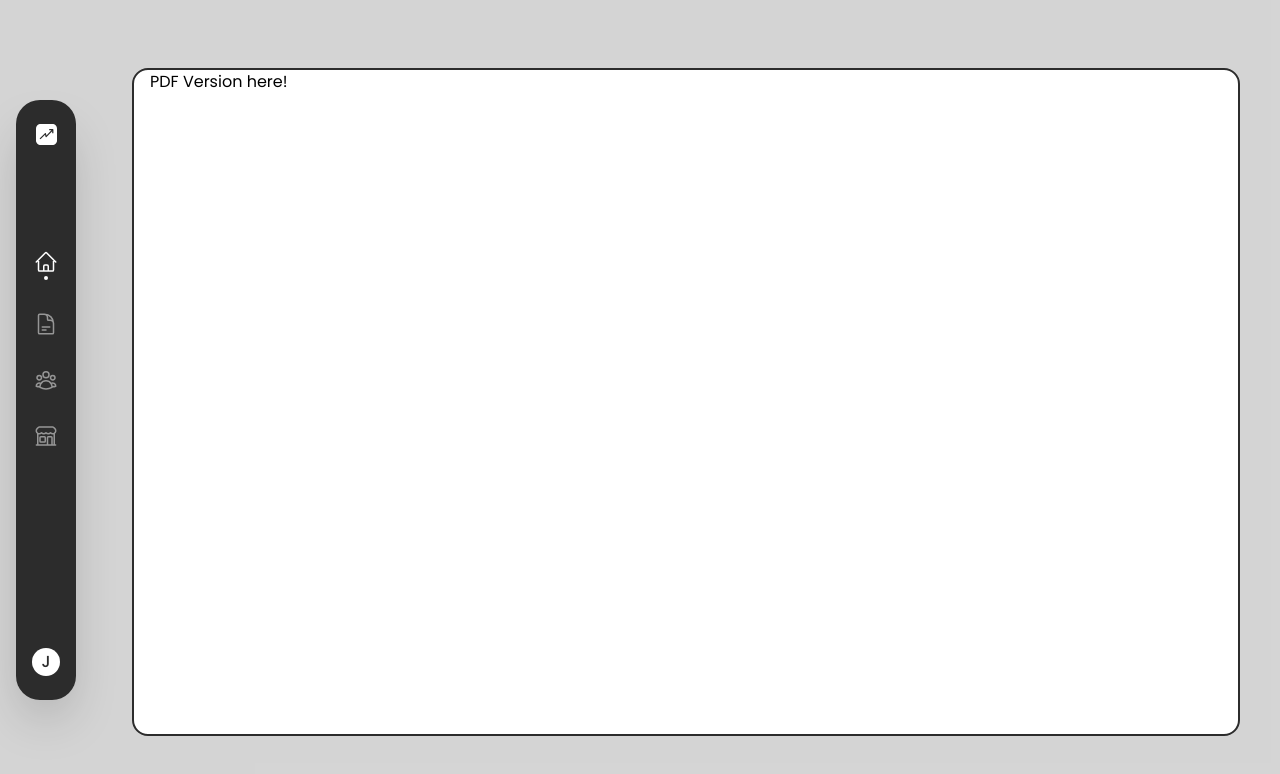
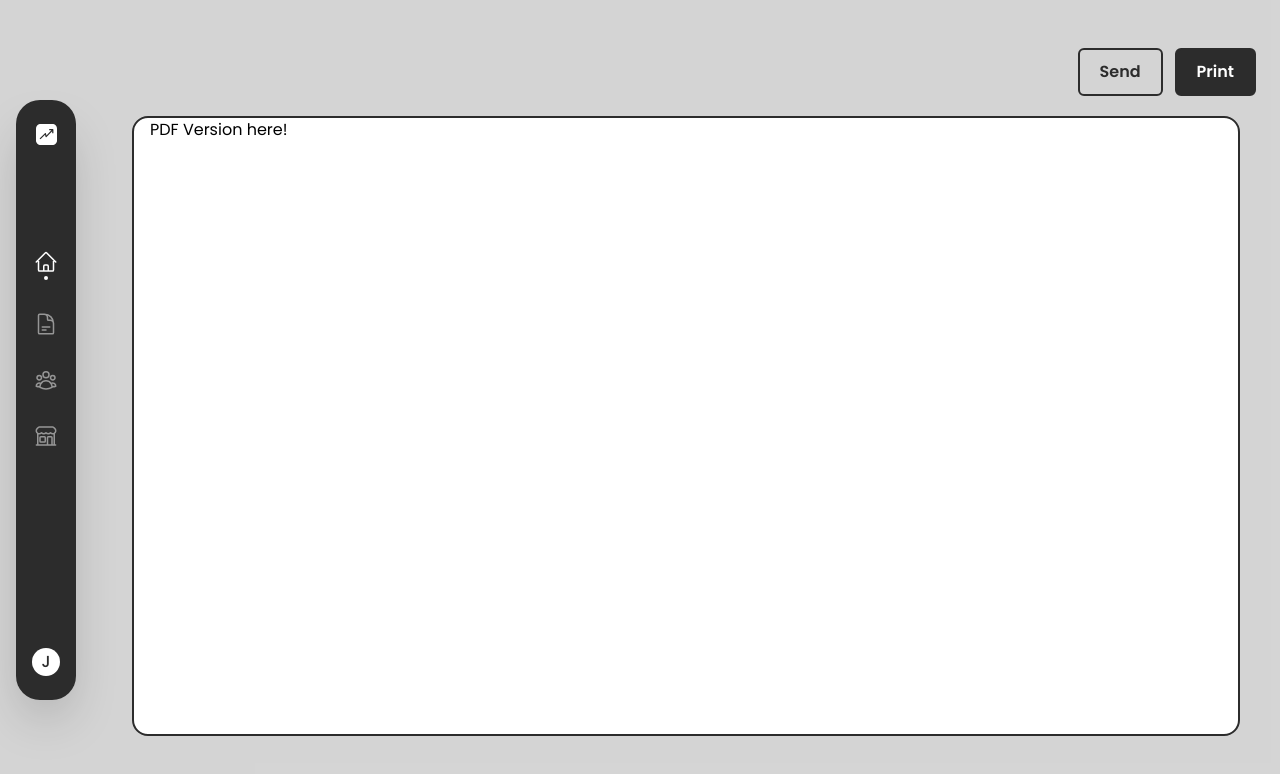
Before and after one commit to n53337/minvoicer, a React (Vite) app: page /invoices/1 in a window 1280 px wide. Shown: the top 774 px of the page. Built offline with nearby package versions, Linux system fonts and the light colour scheme.

Commit message:
Skeleton fix

```diff
--- a/src/components/shared/AppSkeleton.jsx
+++ b/src/components/shared/AppSkeleton.jsx
@@ -10,8 +10,8 @@ const AppSkeleton = ({ children, title, utils }) => {
 
             {utils && (
               <div className="flex gap-3">
-                <button className="btn btn-accent">Filter by Status</button>
-                <button className="btn btn-primary">New Invoice</button>
+                <button className="btn btn-accent">{utils.primary}</button>
+                <button className="btn btn-primary">{utils.secondary}</button>
               </div>
             )}
           </aside>
--- a/src/pages/invoices/InvoiceOverview.jsx
+++ b/src/pages/invoices/InvoiceOverview.jsx
@@ -4,7 +4,7 @@ import AppSkeleton from "../../components/shared/AppSkeleton";
 const InvoiceOverview = () => {
   const { id } = useParams();
   return (
-    <AppSkeleton>
+    <AppSkeleton utils={{ primary: "Send", secondary: <div>Print</div> }}>
       <div>PDF Version here!</div>
     </AppSkeleton>
   );
--- a/src/pages/invoices/Invoices.jsx
+++ b/src/pages/invoices/Invoices.jsx
@@ -37,7 +37,10 @@ const Invoices = () => {
   ];
 
   return (
-    <AppSkeleton title="Invoices" utils>
+    <AppSkeleton
+      title="Invoices"
+      utils={{ primary: "Filter by Status", secondary: "New Invoice" }}
+    >
       <div className="max-h-full overflow-auto">
         <Table tableHead={tableHead}>
           <InvoiceRow data={tableData} />
```
